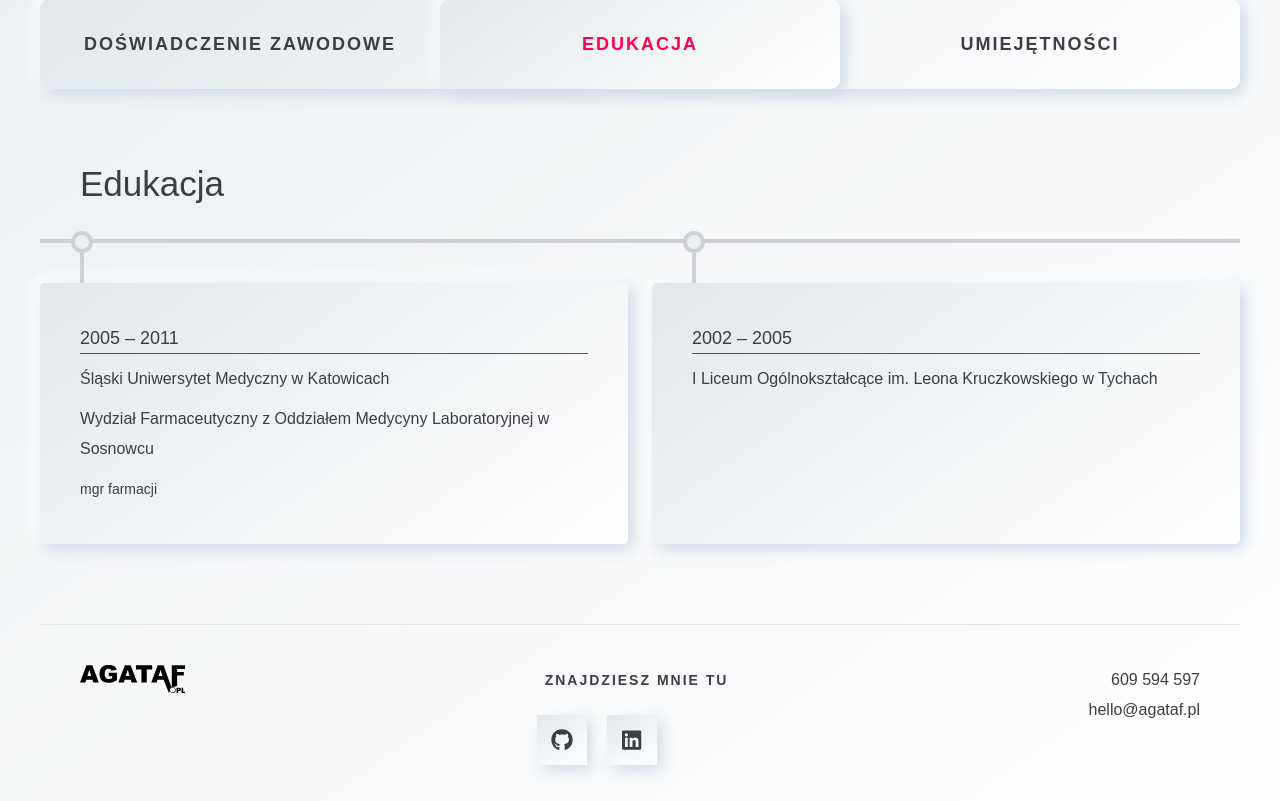
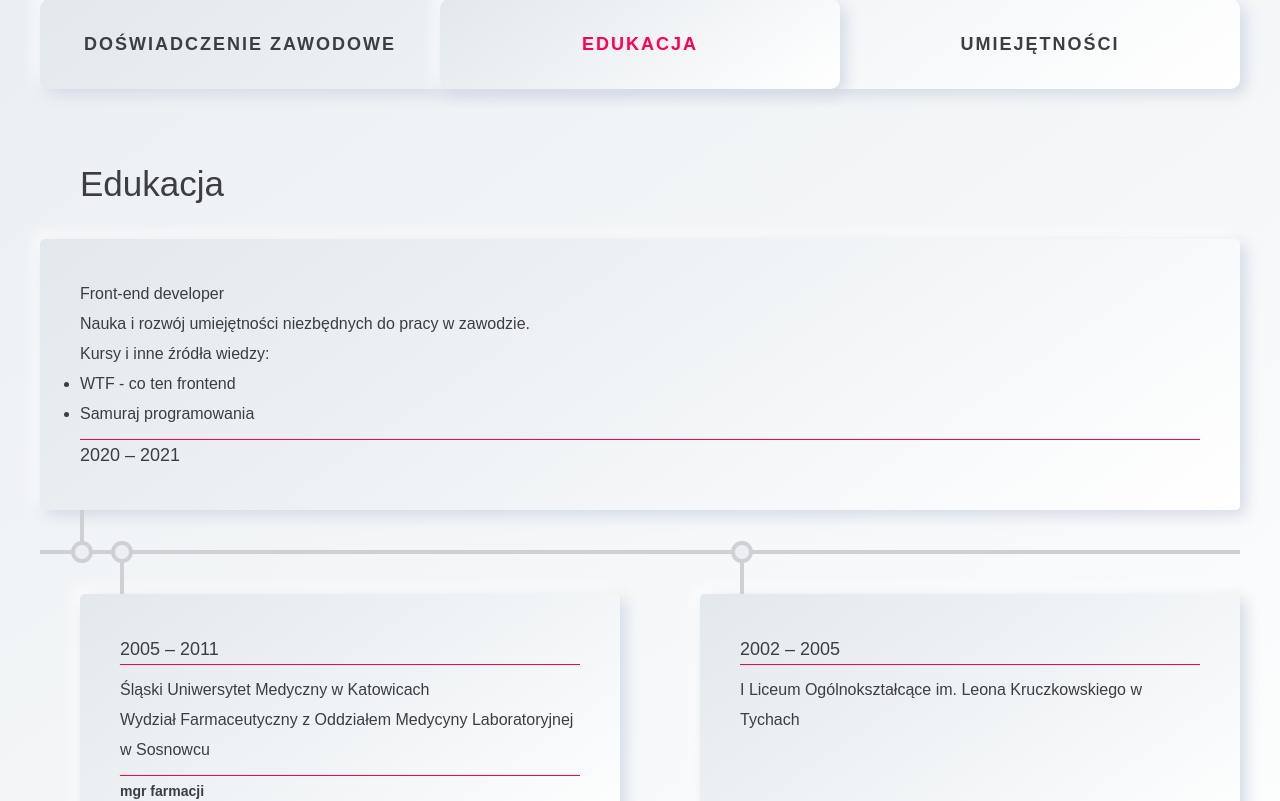
Before and after one commit to F-Agata/portfolio, a React (Create React App) app: page / in a window 1280 px wide. Shown: the part 880-1681 px from the top of the page. Built offline with nearby package versions, Linux system fonts and the light colour scheme.

Commit message:
wip MainPage

```diff
--- a/src/components/mainPage/MPEducation.js
+++ b/src/components/mainPage/MPEducation.js
@@ -15,9 +15,11 @@ import MPText from "../../styles/MPText";
 
 const Mgrfarm = styled(SmallTitleMPOneItem)`
 //border: #61dafb 2px solid;
+  font-weight: 700;
 margin-top: 10px;
 border-bottom: none;
 font-size: ${props => props.theme.fontSizes.fsB3};
+border-top: 1px solid ${props => props.theme.colors.colorPrimary};
 `
 
 const MPEducation = () => {
@@ -26,6 +28,7 @@ const MPEducation = () => {
 
     const [isActiveEdu1, setIsActiveEdu1] = useState(false);
     const [isActiveEdu2, setIsActiveEdu2] = useState(false);
+    const [isActiveEdu3, setIsActiveEdu3] = useState(false);
 
     return (
         <WrappMPSection>
@@ -34,17 +37,42 @@ const MPEducation = () => {
                 <TitleOfSection>
                      Edukacja
                 </TitleOfSection>
-                { showDecorationLine ? <WrappLineDecoration/> : null}
+
+
+              <WrappMPOneItem
+                  onMouseEnter={()=>{setIsActiveEdu3(true)}}
+                  onMouseLeave={()=>{setIsActiveEdu3(false)}}
+                  presentTime>
+                <Circle isActive={isActiveEdu3} presentTime/>
+                  <DashFromTheCircle presentTime/>
+                  { !showDecorationLine ?
+                      <SmallTitleMPOneItem>2020 – 2021</SmallTitleMPOneItem> : null}
+
+
+                <MPText presentTime> Front-end developer </MPText>
+                <MPText presentTime> Nauka i rozwój umiejętności niezbędnych do pracy w zawodzie.</MPText>
+                <MPText presentTime> Kursy i inne źródła wiedzy:</MPText>
+                <ul>
+                  <li>WTF - co ten frontend</li>
+                  <li>Samuraj programowania</li>
+                </ul>
+                  { showDecorationLine ?
+                      <SmallTitleMPOneItem presentTime>2020 – 2021</SmallTitleMPOneItem> : null}
+              </WrappMPOneItem>
+
+                { showDecorationLine ?
+                    <WrappLineDecoration/> : null}
+
                 <WrappMPOneItem
                     onMouseEnter={()=>{setIsActiveEdu1(true)}}
                     onMouseLeave={()=>{setIsActiveEdu1(false)}}
                 >
                     <Circle isActive={isActiveEdu1}/>
                     <DashFromTheCircle/>
-                   <SmallTitleMPOneItem> 2005 – 2011  </SmallTitleMPOneItem>
-                   <MPText> Śląski Uniwersytet Medyczny w Katowicach </MPText>
-                   <MPText> Wydział Farmaceutyczny z Oddziałem Medycyny Laboratoryjnej w Sosnowcu</MPText>
-                   <Mgrfarm> mgr farmacji  </Mgrfarm>
+                    <SmallTitleMPOneItem> 2005 – 2011 </SmallTitleMPOneItem>
+                    <MPText> Śląski Uniwersytet Medyczny w Katowicach </MPText>
+                    <MPText> Wydział Farmaceutyczny z Oddziałem Medycyny Laboratoryjnej w Sosnowcu</MPText>
+                    <Mgrfarm> mgr farmacji  </Mgrfarm>
                 </WrappMPOneItem>
                 <WrappMPOneItem
                     onMouseEnter={()=>{setIsActiveEdu2(true)}}
--- a/src/components/mainPage/MPexperience.js
+++ b/src/components/mainPage/MPexperience.js
@@ -20,6 +20,7 @@ const MPExperience = () => {
 
     const [isActiveExp1, setIsActiveExp1] = useState(false);
     const [isActiveExp2, setIsActiveExp2] = useState(false);
+    const [isActiveExp3, setIsActiveExp3] = useState(false);
 
     return (
         <WrappMPSection>
@@ -29,8 +30,32 @@ const MPExperience = () => {
                 <TitleOfSection>
                     Doświadczenie zawodowe
                 </TitleOfSection>
+
+
+                <WrappMPOneItem
+                    onMouseEnter={()=>{setIsActiveExp3(true)}}
+                    onMouseLeave={()=>{setIsActiveExp3(false)}}
+                    presentTime
+                >
+                    <Circle isActive={isActiveExp3} presentTime/>
+                    <DashFromTheCircle presentTime/>
+                    { !showDecorationLine ?
+                        <SmallTitleMPOneItem>od 09.2021 do obecnie</SmallTitleMPOneItem> : null}
+                    <MPText presentTime>Staż w Rubinowe Sp. z o.o. </MPText>
+                    <MPText presentTime>stanowisko: junior front-end developer </MPText>
+                    <MPText presentTime>Zakres obowiązków: </MPText>
+                    <ul>
+                        <li>stylowanie komponentów</li>
+                        <li>tworzenie widoków stron w React jsx</li>
+                    </ul>
+                    { showDecorationLine ?
+                        <SmallTitleMPOneItem presentTime>od 09.2021 do obecnie</SmallTitleMPOneItem> : null}
+                </WrappMPOneItem>
+
+
                 { showDecorationLine ?
                     <WrappLineDecoration/> : null}
+
                 <WrappMPOneItem
                     onMouseEnter={()=>{setIsActiveExp1(true)}}
                     onMouseLeave={()=>{setIsActiveExp1(false)}}
--- a/src/styles/Circle.js
+++ b/src/styles/Circle.js
@@ -9,8 +9,10 @@ const Circle = styled.div`
   position: absolute;
   left: -66px;
   @media (min-width: 1080px) {
+    //left: ${props => props.presentTime? "31px" : "31px"};
     left: 31px;
-    top: -52px;
+    top: ${props => props.presentTime? "none" : "-53px"};
+    bottom: ${props => props.presentTime? "-53px" : "none"};
   }
 `;
 
--- a/src/styles/DashFromTheCircle.js
+++ b/src/styles/DashFromTheCircle.js
@@ -10,7 +10,8 @@ const DashFromTheCircle = styled.div`
   top: 49px;
   @media (min-width: 1080px) {
     left: 40px;
-    top: -32px;
+    top: ${props => props.presentTime? "unset" : "-32px"};
+    bottom: ${props => props.presentTime? "-32px" : "none"};
     height: 32px;
     width: 4px;
   }
--- a/src/styles/MPText.js
+++ b/src/styles/MPText.js
@@ -2,7 +2,14 @@ import styled from 'styled-components'
 
 
 const MPText = styled.p`
-  margin: 10px 0 0 0 ;
+  //margin-top: 10px;
+
+  @media (min-width: 1080px) {
+    //margin-top: ${props => props.presentTime? "0px" : "10px"};
+  }
+
+  // margin-bottom: ${props => props.presentTime? "10px" : "0px"};
+
 `
 
 export default MPText;
--- a/src/styles/SmallTitleMPOneItem.js
+++ b/src/styles/SmallTitleMPOneItem.js
@@ -1,11 +1,18 @@
 import styled from 'styled-components'
-
 
 const SmallTitleMPOneItem = styled.h4`
   font-size: ${props => props.theme.fontSizes.fsB1};
   font-weight: 400;
   color:  ${props => props.theme.colors.colorText};
-  border-bottom: 1px solid ${props => props.theme.colors.colorPrimary};
+  border-bottom: solid ${props => props.theme.colors.colorPrimary};
+  border-top: solid ${props => props.theme.colors.colorPrimary};
+  border-bottom-width: ${props => props.presentTime? "0px" : "1px"};
+  border-top-width: ${props => props.presentTime? "1px" : "0px"};
+  margin-bottom: 10px;
+  @media (min-width: 1080px) {
+    margin-bottom: ${props => props.presentTime? "unset" : "10px"};
+    margin-top: ${props => props.presentTime? "10px" : "0px"};
+  }
   `;
 
 export default SmallTitleMPOneItem;
--- a/src/styles/WrappMPOneItem.js
+++ b/src/styles/WrappMPOneItem.js
@@ -13,11 +13,9 @@ const WrappMPOneItem = styled.div`
   align-self: stretch;
   position: relative;
    @media (min-width: 1080px) {
-    margin-left: 0;
-    width: ${props => props.mpskills? "18%" : "49%"};
-    //width: 49%;
-
-  }
+    margin-left: ${props => props.presentTime? "0px" : "40px"};
+    width: ${props => props.presentTime? "100%" : "45%"};
+     }
 `
 
 export default WrappMPOneItem;
```
Also changed, not shown: src/styles/TitleOfSection.js (line endings or trailing spaces), 1 other file (tests, documents, lock files or other folders).
